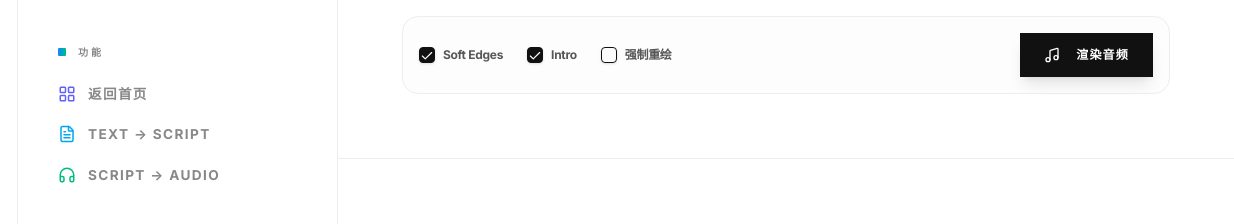
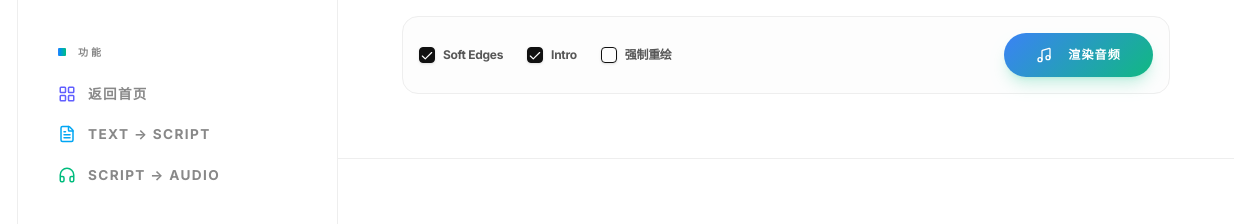
Before and after one commit to wang-h/natural-ai-podcast, an Astro site in the folder frontend/: page /render in a window 1280 px wide. Shown: the part 576-800 px from the top of the page, 46-1280 px from the left. Built offline with nearby package versions, Linux system fonts and the light colour scheme; Astro itself is replaced by a stand-in of ours.

Commit message:
design: restored vibrant blue-green gradient to buttons

```diff
--- a/frontend/src/styles/global.css
+++ b/frontend/src/styles/global.css
@@ -98,5 +98,11 @@ body { @apply antialiased text-foreground bg-background; font-family: var(--font
 .vertical-text { writing-mode: vertical-rl; text-orientation: mixed; @apply flex gap-6 text-[0.7rem] font-bold tracking-[0.2em] text-muted-foreground uppercase; }
 .vertical-text b { @apply text-foreground font-black text-[0.85rem]; }
 
-.btn-gradient { @apply relative overflow-hidden transition-all active:scale-95 bg-foreground text-background font-bold uppercase tracking-widest text-[0.75rem] py-3 px-6 rounded-none; }
-.btn-gradient:hover { @apply opacity-90; }
+.btn-gradient {
+  @apply relative overflow-hidden transition-all active:scale-95 text-white font-bold uppercase tracking-widest text-[0.75rem] py-3 px-8 rounded-full border-none shadow-lg shadow-emerald-500/20;
+  background: var(--theme-gradient);
+}
+.btn-gradient:hover {
+  @apply -translate-y-0.5 shadow-xl shadow-emerald-500/30;
+  filter: brightness(1.05);
+}
```
